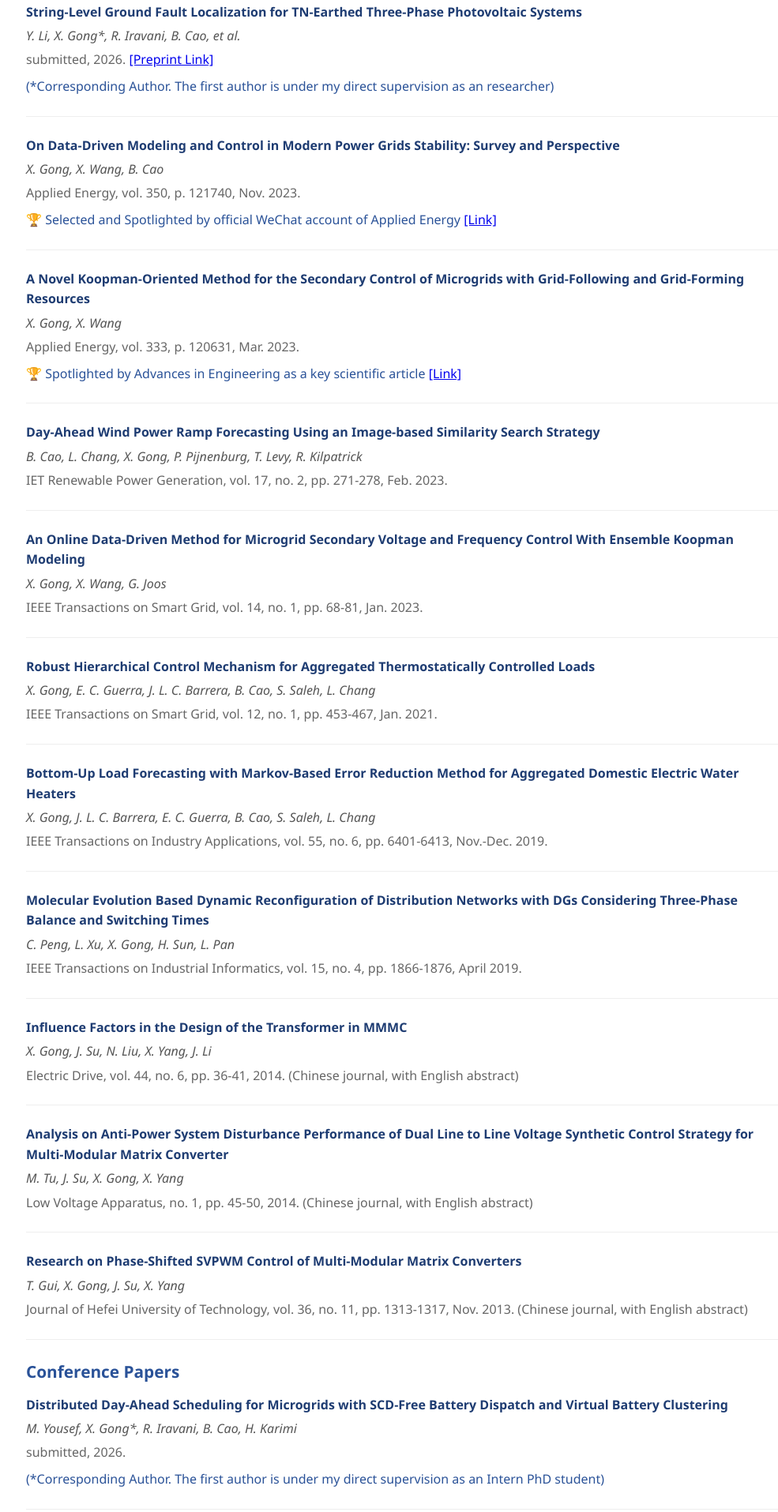
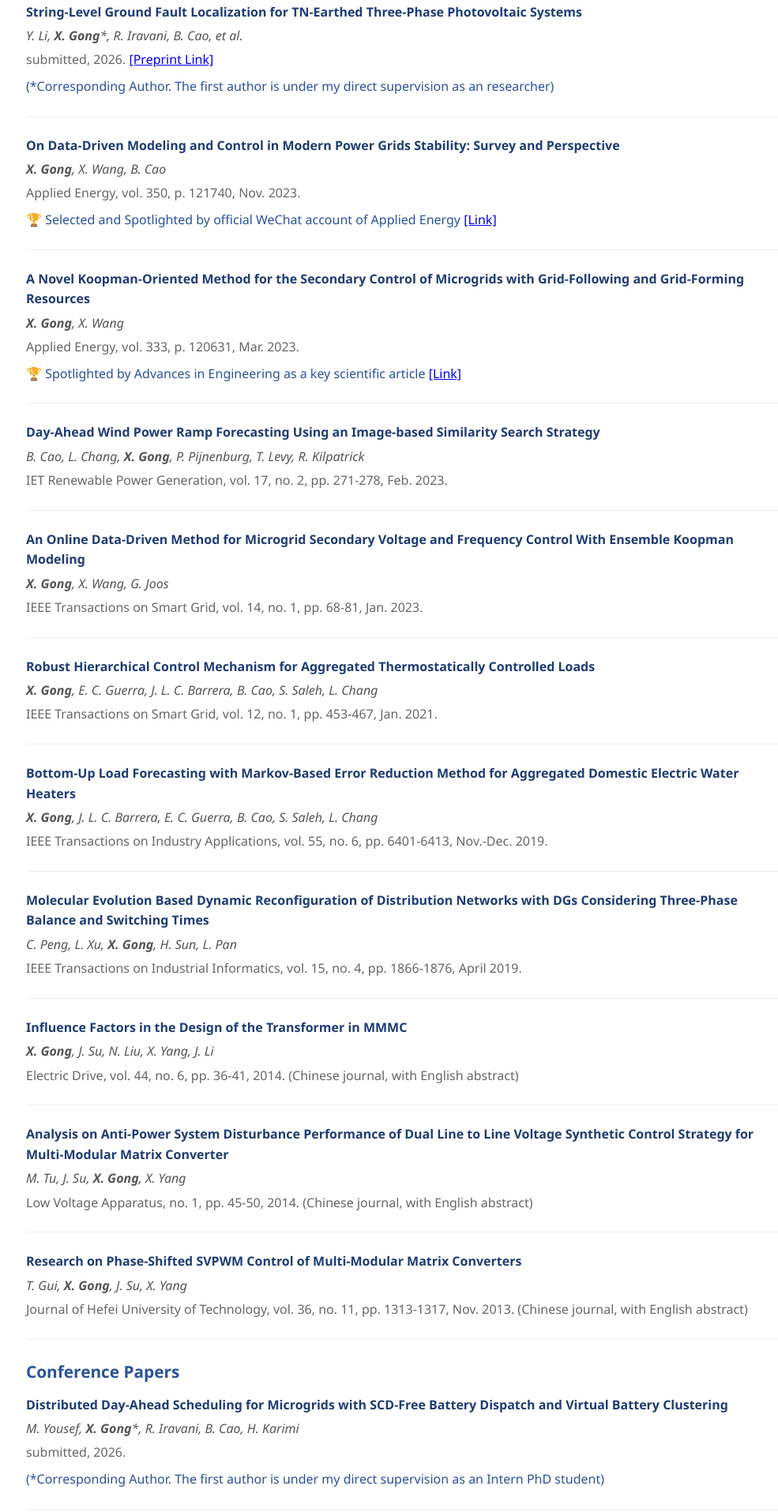
Before and after one commit to nash13123/xungong, a plain HTML site: page publications.html in a window 1280 px wide. Shown: the part 879-2794 px from the top of the page at 79% size, without its empty margins (129-1114 px from the left). Drawn offline with Linux system fonts and the light colour scheme.

Commit message:
publicaitons updated

```diff
--- a/publications.html
+++ b/publications.html
@@ -178,156 +178,172 @@
 
             <div class="publication">
                 <div class="pub-title">Data-Driven Methods for Low-Inertia Power Systems: Modeling, Learning, Control, and Industry Applications</div>
-                <div class="pub-authors">G. Pierrou, X. Wang, F. Bellizio, R. Chakraborty, R. Gonzalez, M. Karacelebi, Y. SUsuki, X. Gong, H. Xie, F. Sevilla, V. Terzija, J. Cremer </div>
+                <div class="pub-authors">G. Pierrou, X. Wang, F. Bellizio, R. Chakraborty, R. Gonzalez, M. Karacelebi, Y. SUsuki, <strong>X. Gong</strong>, H. Xie, F. Sevilla, V. Terzija, J. Cremer </div>
                 <div class="pub-venue">submitted to IEEE Transactions on Power Systems, 2026. (IEEE Task Force Paper, drafted a section and diagram of this paper) </div>
                 <p style="margin-top: 0.5rem; color: #2a5298;">(*Corresponding Author. The first author is under my direct supervision as an researcher)</p>
             </div>
 
             <div class="publication">
                 <div class="pub-title">Phase-Domain Reformulations for Ultra-Fast Impedance Identification Under Weak, Unbalanced, and Unstable Conditions via EAARLS</div>
-                <div class="pub-authors">S. Zhang, X. Gong*, B. Cao, R. Iravani</div>
+                <div class="pub-authors">S. Zhang, <strong>X. Gong</strong>*, B. Cao, R. Iravani</div>
                 <div class="pub-venue">submitted, 2026. </div>
                 <p style="margin-top: 0.5rem; color: #2a5298;">(*Corresponding Author. The first author is under my direct supervision as an researcher)</p>
             </div>
 
             <div class="publication">
                 <div class="pub-title">String-Level Ground Fault Localization for TN-Earthed Three-Phase Photovoltaic Systems</div>
-                <div class="pub-authors">Y. Li, X. Gong*, R. Iravani, B. Cao, et al.</div>
+                <div class="pub-authors">Y. Li, <strong>X. Gong</strong>*, R. Iravani, B. Cao, et al.</div>
                 <div class="pub-venue">submitted, 2026.  <a href="https://arxiv.org/abs/2602.12289" target="_blank">[Preprint Link]</a></p></div>
                 <p style="margin-top: 0.5rem; color: #2a5298;">(*Corresponding Author. The first author is under my direct supervision as an researcher)</p>
             </div>
 
             <div class="publication">
                 <div class="pub-title">On Data-Driven Modeling and Control in Modern Power Grids Stability: Survey and Perspective</div>
-                <div class="pub-authors">X. Gong, X. Wang, B. Cao</div>
+                <div class="pub-authors"><strong>X. Gong</strong>, X. Wang, B. Cao</div>
                 <div class="pub-venue">Applied Energy, vol. 350, p. 121740, Nov. 2023.</div>
                 <p style="margin-top: 0.5rem; color: #2a5298;">🏆 Selected and Spotlighted by official WeChat account of Applied Energy <a href="https://mp.weixin.qq.com/s/iHhBsq1EVcit--htrAZsCg" target="_blank">[Link]</a></p>
             </div>
 
             <div class="publication">
                 <div class="pub-title">A Novel Koopman-Oriented Method for the Secondary Control of Microgrids with Grid-Following and Grid-Forming Resources</div>
-                <div class="pub-authors">X. Gong, X. Wang</div>
+                <div class="pub-authors"><strong>X. Gong</strong>, X. Wang</div>
                 <div class="pub-venue">Applied Energy, vol. 333, p. 120631, Mar. 2023.</div>
                 <p style="margin-top: 0.5rem; color: #2a5298;">🏆 Spotlighted by Advances in Engineering as a key scientific article <a href="https://advanceseng.com/model-free-approach-enhancing-microgrid-stability-despite-nonlinearity-uncertainty/" target="_blank">[Link]</a></p>
             </div>
 
             <div class="publication">
                 <div class="pub-title">Day-Ahead Wind Power Ramp Forecasting Using an Image-based Similarity Search Strategy</div>
-                <div class="pub-authors">B. Cao, L. Chang, X. Gong, P. Pijnenburg, T. Levy, R. Kilpatrick</div>
+                <div class="pub-authors">B. Cao, L. Chang, <strong>X. Gong</strong>, P. Pijnenburg, T. Levy, R. Kilpatrick</div>
                 <div class="pub-venue">IET Renewable Power Generation, vol. 17, no. 2, pp. 271-278, Feb. 2023.</div>
             </div>
 
             <div class="publication">
                 <div class="pub-title">An Online Data-Driven Method for Microgrid Secondary Voltage and Frequency Control With Ensemble Koopman Modeling</div>
-                <div class="pub-authors">X. Gong, X. Wang, G. Joos</div>
+                <div class="pub-authors"><strong>X. Gong</strong>, X. Wang, G. Joos</div>
                 <div class="pub-venue">IEEE Transactions on Smart Grid, vol. 14, no. 1, pp. 68-81, Jan. 2023.</div>
             </div>
 
             <div class="publication">
                 <div class="pub-title">Robust Hierarchical Control Mechanism for Aggregated Thermostatically Controlled Loads</div>
-                <div class="pub-authors">X. Gong, E. C. Guerra, J. L. C. Barrera, B. Cao, S. Saleh, L. Chang</div>
+                <div class="pub-authors"><strong>X. Gong</strong>, E. C. Guerra, J. L. C. Barrera, B. Cao, S. Saleh, L. Chang</div>
                 <div class="pub-venue">IEEE Transactions on Smart Grid, vol. 12, no. 1, pp. 453-467, Jan. 2021.</div>
             </div>
 
             <div class="publication">
                 <div class="pub-title">Bottom-Up Load Forecasting with Markov-Based Error Reduction Method for Aggregated Domestic Electric Water Heaters</div>
-                <div class="pub-authors">X. Gong, J. L. C. Barrera, E. C. Guerra, B. Cao, S. Saleh, L. Chang</div>
+                <div class="pub-authors"><strong>X. Gong</strong>, J. L. C. Barrera, E. C. Guerra, B. Cao, S. Saleh, L. Chang</div>
                 <div class="pub-venue">IEEE Transactions on Industry Applications, vol. 55, no. 6, pp. 6401-6413, Nov.-Dec. 2019.</div>
             </div>
 
 
             <div class="publication">
                 <div class="pub-title">Molecular Evolution Based Dynamic Reconfiguration of Distribution Networks with DGs Considering Three-Phase Balance and Switching Times</div>
-                <div class="pub-authors">C. Peng, L. Xu, X. Gong, H. Sun, L. Pan</div>
+                <div class="pub-authors">C. Peng, L. Xu, <strong>X. Gong</strong>, H. Sun, L. Pan</div>
                 <div class="pub-venue">IEEE Transactions on Industrial Informatics, vol. 15, no. 4, pp. 1866-1876, April 2019.</div>
             </div>
 
             <div class="publication">
                 <div class="pub-title">Influence Factors in the Design of the Transformer in MMMC</div>
-                <div class="pub-authors">X. Gong, J. Su, N. Liu, X. Yang, J. Li</div>
+                <div class="pub-authors"><strong>X. Gong</strong>, J. Su, N. Liu, X. Yang, J. Li</div>
                 <div class="pub-venue">Electric Drive, vol. 44, no. 6, pp. 36-41, 2014. (Chinese journal, with English abstract)</div>
             </div>
 
 
             <div class="publication">
                 <div class="pub-title">Analysis on Anti-Power System Disturbance Performance of Dual Line to Line Voltage Synthetic Control Strategy for Multi-Modular Matrix Converter</div>
-                <div class="pub-authors">M. Tu, J. Su, X. Gong, X. Yang</div>
+                <div class="pub-authors">M. Tu, J. Su, <strong>X. Gong</strong>, X. Yang</div>
                 <div class="pub-venue">Low Voltage Apparatus, no. 1, pp. 45-50, 2014. (Chinese journal, with English abstract)</div>
             </div>
 
 
             <div class="publication">
                 <div class="pub-title">Research on Phase-Shifted SVPWM Control of Multi-Modular Matrix Converters</div>
-                <div class="pub-authors">T. Gui, X. Gong, J. Su, X. Yang</div>
+                <div class="pub-authors">T. Gui, <strong>X. Gong</strong>, J. Su, X. Yang</div>
                 <div class="pub-venue">Journal of Hefei University of Technology, vol. 36, no. 11, pp. 1313-1317, Nov. 2013. (Chinese journal, with English abstract)</div>
             </div>
 
             <h3>Conference Papers</h3>
             <div class="publication">
                 <div class="pub-title">Distributed Day-Ahead Scheduling for Microgrids with SCD-Free Battery Dispatch and Virtual Battery Clustering</div>
-                <div class="pub-authors">M. Yousef, X. Gong*, R. Iravani, B. Cao, H. Karimi</div>
+                <div class="pub-authors">M. Yousef, <strong>X. Gong</strong>*, R. Iravani, B. Cao, H. Karimi</div>
                 <div class="pub-venue">submitted, 2026.</div>
                 <p style="margin-top: 0.5rem; color: #2a5298;">(*Corresponding Author. The first author is under my direct supervision as an Intern PhD student)</p>
             </div>
 
             <div class="publication">
                 <div class="pub-title">Autonomous Microgrid Resilience Enhancement Using Coordinated Preemptive Load Shedding and Battery Control</div>
-                <div class="pub-authors">S. Jadidi, X. Gong, B. Cao, R. Iravani, et al.</div>
+                <div class="pub-authors">S. Jadidi, <strong>X. Gong</strong>, B. Cao, R. Iravani, et al.</div>
                 <div class="pub-venue">CIGRE 2025 International Symposium, Montreal, QC, Canada, Sep-Oct 2025.</div>
                 <p style="margin-top: 0.5rem; color: #2a5298;">(The first author is under my direct supervision as a researcher)</p>
             </div>
 
             <div class="publication">
                 <div class="pub-title">Strategic Prosumer-Side Energy Trading Using A Parameter Independent Convex Model: From A Discussion Toward A Case Study</div>
-                <div class="pub-authors">A. Alizadeh, M. Esfahani, I. Kamwa, X. Gong, B. Cao, X. Minghui</div>
+                <div class="pub-authors">A. Alizadeh, M. Esfahani, I. Kamwa, <strong>X. Gong</strong>, B. Cao, X. Minghui</div>
                 <div class="pub-venue">IEEE 11th International Conference on Smart Energy Grid Engineering (SEGE), Oshawa, ON, Canada, 2023, pp. 218-223.</div>
             </div>
 
             <div class="publication">
                 <div class="pub-title">A Generic Load Forecasting Method for Aggregated Thermostatically Controlled Loads Based on Convolutional Neural Networks</div>
-                <div class="pub-authors">X. Gong, E. C. Guerra, et al.</div>
+                <div class="pub-authors"><strong>X. Gong</strong>, E. C. Guerra, et al.</div>
                 <div class="pub-venue">IEEE Energy Conversion Congress and Exposition (ECCE), Baltimore, MD, USA, 2019, pp. 495-502.</div>
             </div>
 
             <div class="publication">
                 <div class="pub-title">Probability Forecasting of Wind Power Ramp Events Using a Time Series Similarity Search Algorithm</div>
-                <div class="pub-authors">B. Cao, L. Chang, X. Gong, J. L. C. Barrera, T. Levy, R. Kilpatrick</div>
+                <div class="pub-authors">B. Cao, L. Chang, <strong>X. Gong</strong>, J. L. C. Barrera, T. Levy, R. Kilpatrick</div>
                 <div class="pub-venue">IEEE Energy Conversion Congress and Exposition (ECCE), Baltimore, MD, USA, 2019, pp. 495-502.</div>
             </div>
 
             <div class="publication">
                 <div class="pub-title">Integrated Multi-Horizon Power and Energy Forecast for Aggregated Electric Water Heaters</div>
-                <div class="pub-authors">X. Gong, J. L. C. Barrera, L. Chang et al. </div>
+                <div class="pub-authors"><strong>X. Gong</strong>, J. L. C. Barrera, L. Chang et al. </div>
                 <div class="pub-venue">IEEE Energy Conversion Congress and Exposition (ECCE), Portland, OR, USA, 2018, pp. 972-976.</div>
             </div>
 
             <div class="publication">
                 <div class="pub-title">Bootstrap Prediction Interval Estimation for Wind Speed Forecasting</div>
-                <div class="pub-authors">R. Errouissi, J. Cardenas-Barrera, J. Meng, E. Castillo-Guerra, X. Gong and L. Chang</div>
+                <div class="pub-authors">R. Errouissi, J. Cardenas-Barrera, J. Meng, E. Castillo-Guerra, <strong>X. Gong</strong> and L. Chang</div>
                 <div class="pub-venue">IEEE Energy Conversion Congress and Exposition (ECCE), Montreal, QC, CAN, 2015, pp. 1919-1924. (Oral presentation on behalf of the first author)</div>
             </div>
 
             <h3>Patents</h3>
 
             <div class="publication">
+                <div class="pub-title">Methods, Devices and Systems for Controlling Microgrid</div>
+                <div class="pub-authors"><strong>X. Gong</strong>, S. Jadidi, H. She, B. Cao, R. Iravani, M. Xu</div>
+                <div class="pub-venue">PCT/CN22025/100962, 2026.</div>
+                <div class="pub-venue">(Topic: on-premise microgrid resilience solution) </div>
+            </div>
+
+            <div class="publication">
+                <div class="pub-title">A Microgrid System</div>
+                <div class="pub-authors"><strong>X. Gong</strong>, P. Mohammadi, B. Cao, R. Iravani, M. Xu</div>
+                <div class="pub-venue">CN Patent 202411493139.4, Apr. 24, 2026.</div>
+                <div class="pub-venue">(Topic: a scalable cloud-edge forecasting solution for microgrids)</div>
+            </div>
+
+            <div class="publication">
                 <div class="pub-title">A Microgrid Control Method, a Microgrid Control System, and Electronic Equipment</div>
-                <div class="pub-authors">B. Cao, X. Gong*,  M. Xu</div>
+                <div class="pub-authors">B. Cao, <strong>X. Gong</strong>*,  M. Xu</div>
                 <div class="pub-venue">CN Patent Application, 202410558731.1, Nov. 7, 2025. (*drafter)</div>
+                <div class="pub-venue">(Topic: a hierarchical federated learning-based control method generalizable for heterogeneous microgrids)</div>
             </div>
             <div class="publication">
                 <div class="pub-title">Microgrid Control Method, Microgrid Control System and Electronic Device</div>
-                <div class="pub-authors">X. Gong, B. Cao, M. Xu, R. Iravani</div>
+                <div class="pub-authors"><strong>X. Gong</strong>, B. Cao, M. Xu, R. Iravani</div>
                 <div class="pub-venue">PCT/CN Patent Application, WO2025201194, Feb. 10, 2025.</div>
+                <div class="pub-venue">(Topic: generic Koopman-based hierarchical modeling method for microgrid control)</div>
             </div>
 
             <div class="publication">
                 <div class="pub-title">Asynchronous Quick Micro-Capacitance Sensor Intelligent Gateway System and Control Method</div>
-                <div class="pub-authors">X. Gong, L. Guo, Y. Shi, J. Su, H. Xu</div>
+                <div class="pub-authors"><strong>X. Gong</strong>, L. Guo, Y. Shi, J. Su, H. Xu</div>
                 <div class="pub-venue">CN Patent 2014104997071, Aug. 31, 2018.</div>
             </div>
 
             <div class="publication">
-                <div class="pub-title">Several additional filed patents to be published (2024-2026) </div>
+                <div class="pub-title">Several additional filed patents to be published on different smart grid topics such as islanding detection, AI-driven ground fault detection, distributed controllers, etc. (2024-2026) </div>
             </div>
 
     <footer>
```
